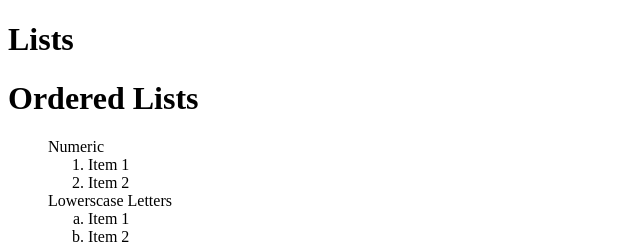
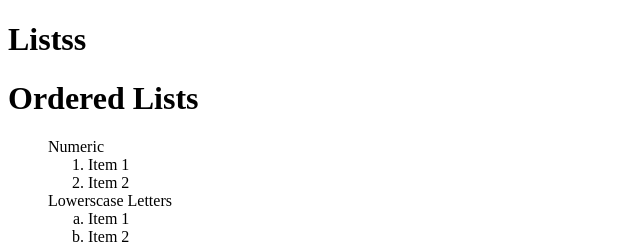
Before and after one commit to sachin7777777/html_handson_1, a plain HTML site: page handson 1/index1.html in a window 1280 px wide. Shown: the top 243 px of the page, 0-640 px from the left. Drawn offline with Linux system fonts and the light colour scheme.

Commit message:
Update index1.html

```diff
--- a/handson 1/index1.html
+++ b/handson 1/index1.html
@@ -7,7 +7,7 @@
     <title>Document</title>
 </head>
 <body>
-    <h1>Lists</h1>
+    <h1>Listss</h1>
     <h1>Ordered Lists</h1>
         <ul type ="none">
             <li>Numeric</li>
```
